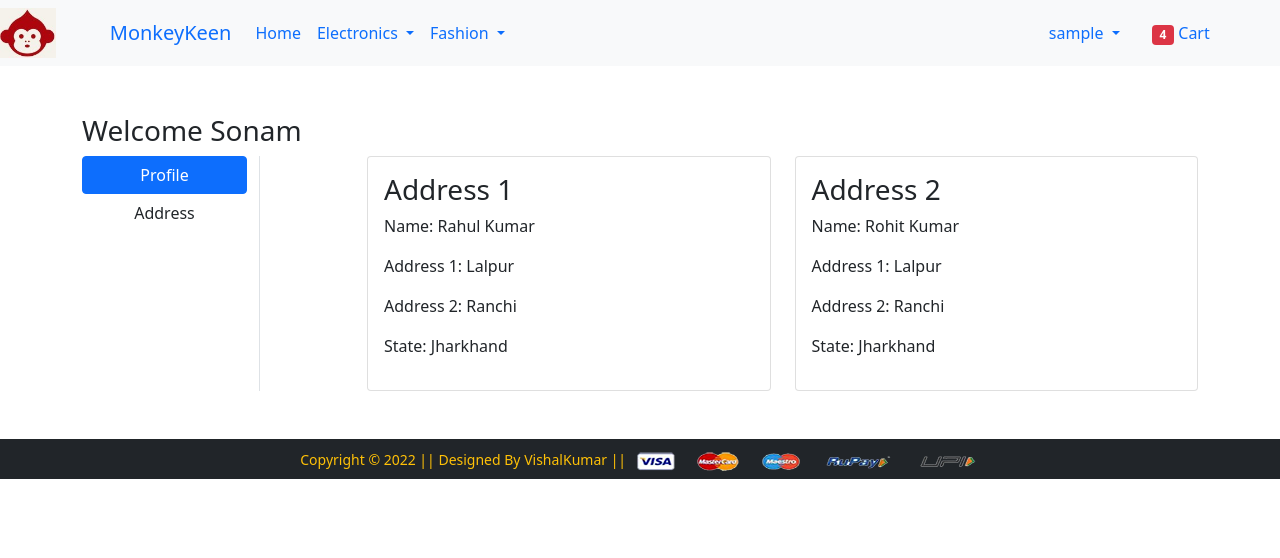
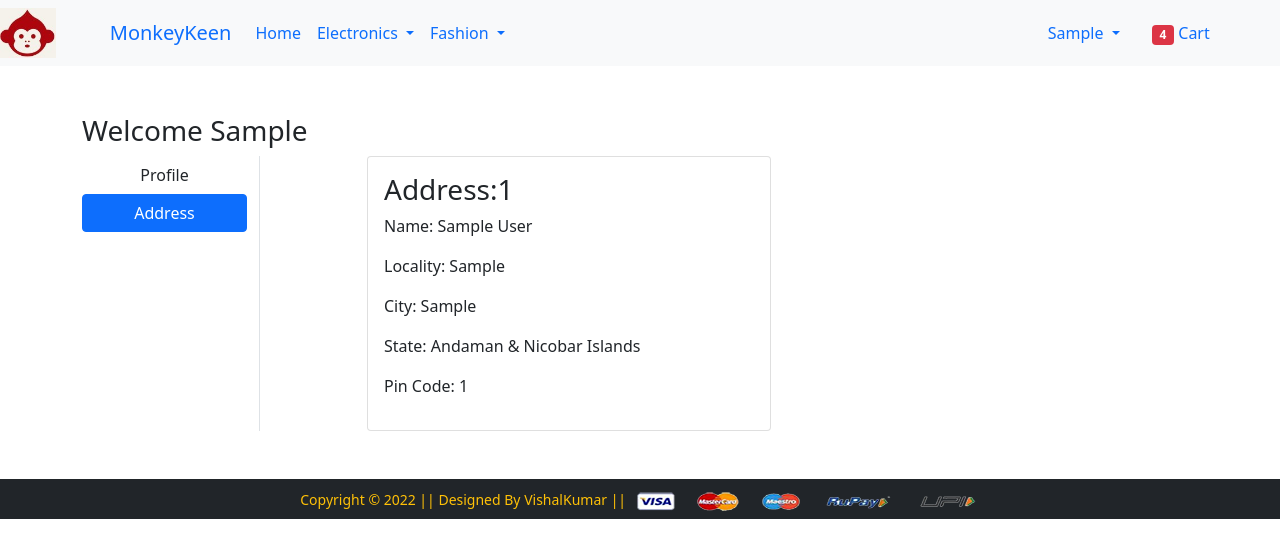
Before and after one commit to v-isha/Monkeykeen, a Django app: page /address/ in a window 1280 px wide. Shown: the top 558 px of the page. Run offline with Django 4.2, Linux system fonts and the light colour scheme; a user stored in the database is signed in; tables that the repository leaves empty hold one stand-in row (values such as "Sample post"); some libraries are stand-ins or nearby versions.

Commit message:
address flow

```diff
--- a/app/urls.py
+++ b/app/urls.py
@@ -16,11 +16,15 @@
     path('logout/', auth_views.LogoutView.as_view(next_page='login'), name='logout'),
     path('passwordchange/', auth_views.PasswordChangeView.as_view(template_name='app/changepassword.html', form_class=MyPasswordChangeForm, success_url='/passwordchangedone/'), name='changepassword'),
     path('passwordchangedone/', auth_views.PasswordChangeDoneView.as_view(template_name='app/passwordchangedone.html'), name='passwordchangedone'),
-    path('profile/', views.profile, name='profile'),
+
+
     path("password-reset/", auth_views.PasswordResetView.as_view(template_name='app/password_reset.html', form_class=MyPasswordResetForm), name="password_reset"),
     path("password-reset/done/", auth_views.PasswordResetDoneView.as_view(template_name='app/password_reset_done.html'), name="password_reset_done"),
     path("password-reset-confirm/<uidb64>/<token>/", auth_views.PasswordResetConfirmView.as_view(template_name='app/password_reset_confirm.html', form_class=MySetPasswordForm), name="password_reset_confirm"),
     path("password-reset-complete/", auth_views.PasswordResetCompleteView.as_view(template_name='app/password_reset_complete.html'), name="password_reset_complete"),
+
+    path('profile/', views.ProfileView.as_view(), name='profile'),
+    path('address/', views.address, name='address'),
 
 
 
@@ -30,9 +34,6 @@
 
 
 
-
-
-    path('address/', views.address, name='address'),
     path('cart/', views.add_to_cart, name='add-to-cart'),
     path('buy/', views.buy_now, name='buy-now'),
     path('orders/', views.orders, name='orders'),
--- a/app/views.py
+++ b/app/views.py
@@ -1,11 +1,12 @@
+from django import views
 from django.shortcuts import render
 from . models import Product
-from .forms import CustomerRegistrationForm ,LoginForm
+from .forms import CustomerRegistrationForm ,LoginForm , CustomerProfileForm
 from django.views import View
 from django.contrib import messages
 from django.http import HttpResponseRedirect
 from django.contrib.auth import authenticate,login,logout
-from .models import User
+from .models import User ,  Customer
 
 
 #Landing page
@@ -52,21 +53,55 @@
 def buy_now(request):
  return render(request, 'app/buynow.html')
 
-def profile(request):
- return render(request, 'app/profile.html')
 
-def address(request):
- return render(request, 'app/address.html')
+
 
 def orders(request):
  return render(request, 'app/orders.html')
+
+def checkout(request):
+ return render(request, 'app/checkout.html')
+
+class ProfileView(View):
+	def get(self, request):
+		# totalitem = 0
+		# if request.user.is_authenticated:
+		# 	totalitem = len(Cart.objects.filter(user=request.user))
+		form = CustomerProfileForm()
+		return render(request, 'app/profile.html',{'form':form, 'active':'btn-primary'})
+		# return render(request, 'app/profile.html', {'form':form, 'active':'btn-primary', 'totalitem':totalitem})
+
+	def post(self, request):
+		# totalitem = 0
+		# if request.user.is_authenticated:
+		# 	totalitem = len(Cart.objects.filter(user=request.user))
+		form = CustomerProfileForm(request.POST)
+		if form.is_valid():
+			usr = request.user
+			name  = form.cleaned_data['name']
+			locality = form.cleaned_data['locality']
+			city = form.cleaned_data['city']
+			state = form.cleaned_data['state']
+			zipcode = form.cleaned_data['zipcode']
+			reg = Customer(user=usr, name=name, locality=locality, city=city, state=state, zipcode=zipcode)
+			reg.save()
+			messages.success(request, 'Congratulations!! Profile Updated Successfully.')
+
+		return render(request, 'app/profile.html', {'form':form, 'active':'btn-primary',})
+		# return render(request, 'app/profile.html', {'form':form, 'active':'btn-primary', 'totalitem':totalitem})
+
+
+
+
+def address(request):
+  add = Customer.objects.filter(user=request.user)
+  return render(request, 'app/address.html',{"add":add,"active":"btn-primary"})
 
 
 
 
 
-# def checkout(request):
-#  return render(request, 'app/checkout.html')
+
 
 
 
--- a/template/app/address.html
+++ b/template/app/address.html
@@ -1,40 +1,32 @@
 {% extends 'app/base.html' %}
 {% load static %}
-{% block title %}Buy Now{% endblock title %}
+{% block title %}Address{% endblock title %}
 {% block main-content %}
 <div class="container my-5">
  <div class="row">
- <h3>Welcome Sonam</h3>
+ <h3>Welcome <span class="text-capitalize">{{request.user}}</span></h3>
   <div class="col-sm-2 border-end">
    <ul class="list-unstyled">
-    <li class="d-grid"><a href="{% url 'profile' %}" class="btn btn-primary">Profile</a></li>
-    <li class="d-grid"><a href="{% url 'address' %}" class="btn">Address</a></li>
+    <li class="d-grid"><a href="{% url 'profile' %}" class="btn">Profile</a></li>
+    <li class="d-grid"><a href="{% url 'address' %}" class="btn {{active}}">Address</a></li>
    </ul>
   </div>
   <div class="col-sm-9 offset-sm-1">
    <div class="row">
-    <div class="col-sm-6">
+    {% for ad in add %}
+     <div class="col-sm-6">
      <div class="card">
       <div class="card-body">
-       <h3>Address 1</h3>
-       <p>Name: Rahul Kumar</p>
-       <p>Address 1: Lalpur</p>
-       <p>Address 2: Ranchi</p>
-       <p>State: Jharkhand</p>
+       <h3>Address:{{forloop.counter}}</h3>
+       <p>Name: {{ad.name}}</p>
+       <p>Locality: {{ad.locality}}</p>
+       <p>City: {{ad.city}}</p>
+       <p>State: {{ad.state}}</p>
+       <p>Pin Code: {{ad.zipcode}}</p>
       </div>
      </div>
     </div>
-    <div class="col-sm-6">
-     <div class="card">
-      <div class="card-body">
-       <h3>Address 2</h3>
-       <p>Name: Rohit Kumar</p>
-       <p>Address 1: Lalpur</p>
-       <p>Address 2: Ranchi</p>
-       <p>State: Jharkhand</p>
-      </div>
-     </div>
-    </div>
+    {% endfor %}
    </div>
   </div>
  </div>
--- a/template/app/base.html
+++ b/template/app/base.html
@@ -63,7 +63,7 @@
            <li class="nav-item dropdown mx-2">
 
               <a class="nav-link dropdown-toggle text-primary" href="#" id="profileDropdown" role="button" data-bs-toggle="dropdown" aria-expanded="false">
-                {{request.user.username}}
+                {{request.user.username|capfirst}}
               </a>
               <ul class="dropdown-menu" aria-labelledby="profileDropdown">
                 <li><a class="dropdown-item text-primary " href="{% url 'profile' %}">Profile</a></li>
```
Also changed, not shown: app/forms.py (+9 -0 lines), template/app/profile.html (+15 -32 lines).
